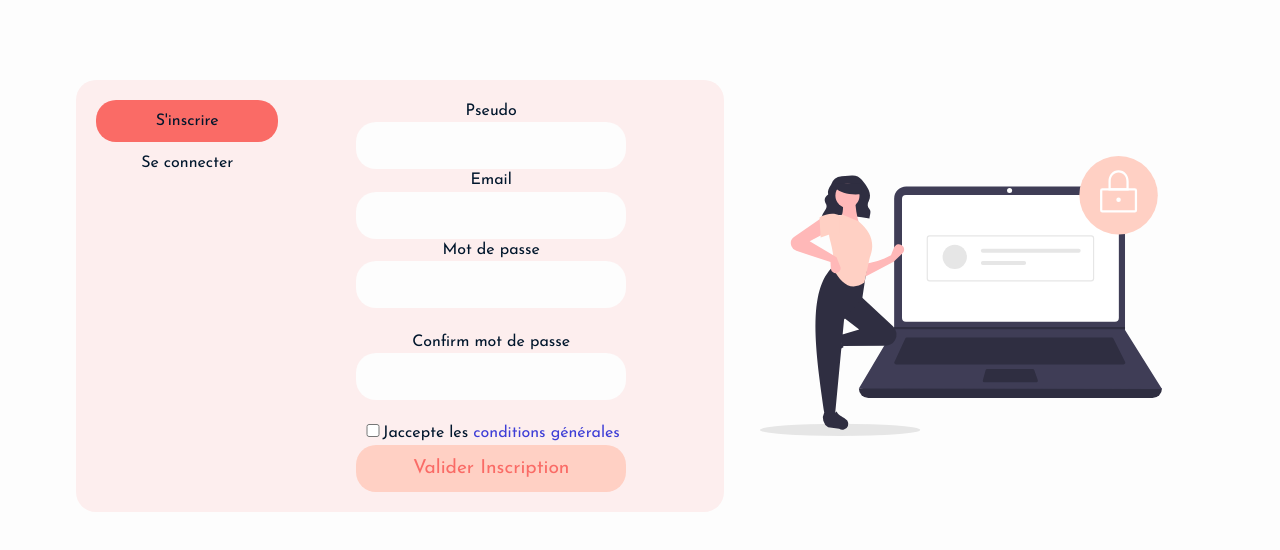
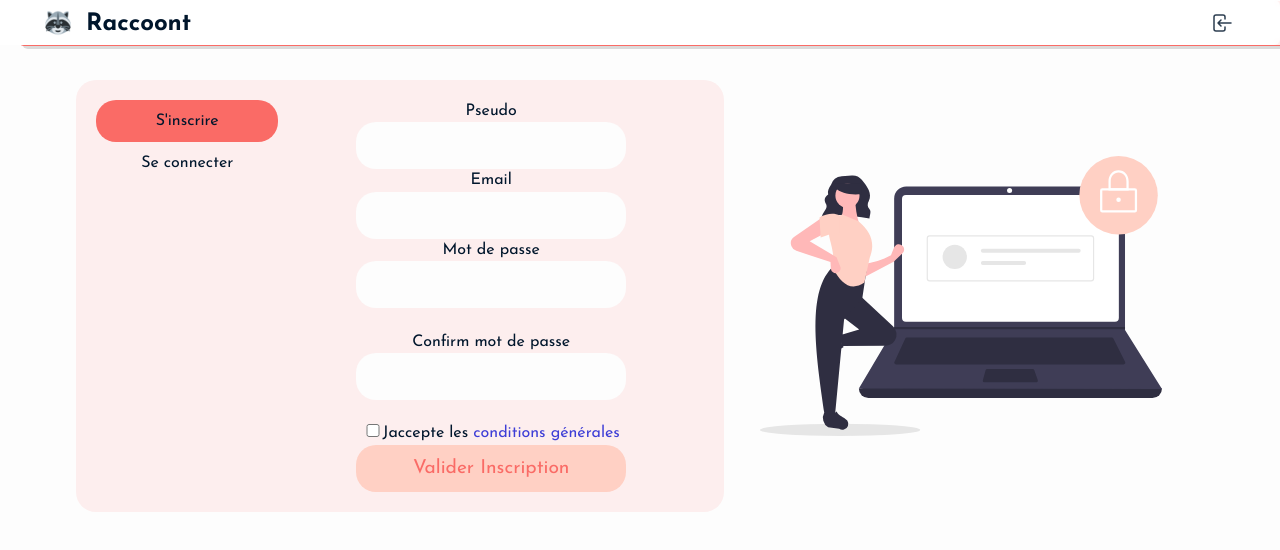
Before and after one commit to kevine06/test, a React (Vite) app in the folder clients/: page /profil in a window 1280 px wide. Shown: the top 550 px of the page. Built offline with nearby package versions, Linux system fonts and the light colour scheme; no server answers.

Commit message:
manage logout and Navbar

```diff
--- /dev/null
+++ b/clients/src/components/Log/Logout.jsx
@@ -0,0 +1,35 @@
+import React from 'react';
+import  axios  from 'axios';
+import cookie from "js-cookie";
+import { REACT_APP_API_URL } from '../../../env.js';
+import { useNavigate } from "react-router-dom";
+
+
+
+
+export default function Logout() {
+    const navigate = useNavigate();
+    const removeCookie = (key) => {
+            cookie.remove(key, { expires: 1 });
+        }
+
+    const logout = async () => {
+        await axios ({
+            method: 'get',
+            url: `${REACT_APP_API_URL}/api/user/logout`,
+            withCredentials: true,
+        })
+        .then(() => removeCookie('jwt'))
+        .catch((err) => console.log(err))
+        navigate("/");
+
+    }
+
+    return (
+        <div>
+            <li onClick={logout}>
+                <img src='public/img/icons/logout.svg' />
+            </li>
+        </div>
+    )
+}
--- a/clients/src/components/Log/SignInFrom.jsx
+++ b/clients/src/components/Log/SignInFrom.jsx
@@ -25,6 +25,7 @@ export default function SignInFrom() {
         }).then((res) => {
                 console.log(res);
                 navigate("/");
+
         })
         .catch((err) => {
             console.log('voici:',err);
--- /dev/null
+++ b/clients/src/components/Navbar.jsx
@@ -0,0 +1,46 @@
+import React, { useContext } from "react";
+import { NavLink } from "react-router-dom";
+import { UidContext } from "./AppContext";
+import Logout from "./Log/Logout";
+
+function Navbar() {
+    const uid = useContext(UidContext)
+
+
+    return (
+        <nav>
+            <div className="nav-container">
+                <div className="logo">
+                    <NavLink exact to="/" >
+                        <div className="logo">
+                        <img src="../../public/img/icon.png" alt="icon" />
+                        <h3>Raccoont</h3>
+                        </div>
+                    </NavLink>
+                </div>
+                { uid ? (
+                    <ul>
+                        <li></li>
+                        <li className="welcome">
+                            <NavLink exact to="/profil">
+                                <h5>Bienvenue 'valeur dynamique'</h5>
+                            </NavLink>
+                        </li>
+                        <Logout />
+                    </ul>
+                ) : (
+                    <ul>
+                        <li></li>
+                        <li>
+                            <NavLink exact to='/profil'>
+                                <img src="../../public/img/icons/login.svg" alt=""/>
+                            </NavLink>
+                        </li>
+                    </ul>
+                )
+                }
+            </div>
+        </nav>
+    )
+}
+export default Navbar;
--- a/clients/src/components/Routes/index.jsx
+++ b/clients/src/components/Routes/index.jsx
@@ -3,11 +3,13 @@ import Profil from '../pages/Profil';
 import Trending from '../pages/Trending';
 import Home from '../pages/Home';
 import React from 'react';
+import Navbar from '../Navbar';
 
 export default function Index() {
     return (
         <div>
             <Router>
+                <Navbar />
                 <Routes>
                     <Route path="/" element={<Home />} />
                     <Route path="/profil" element={<Profil />} />
```
Also changed, not shown: clients/package.json (+6 -1 lines), 1 other file (tests, documents, lock files or other folders).
